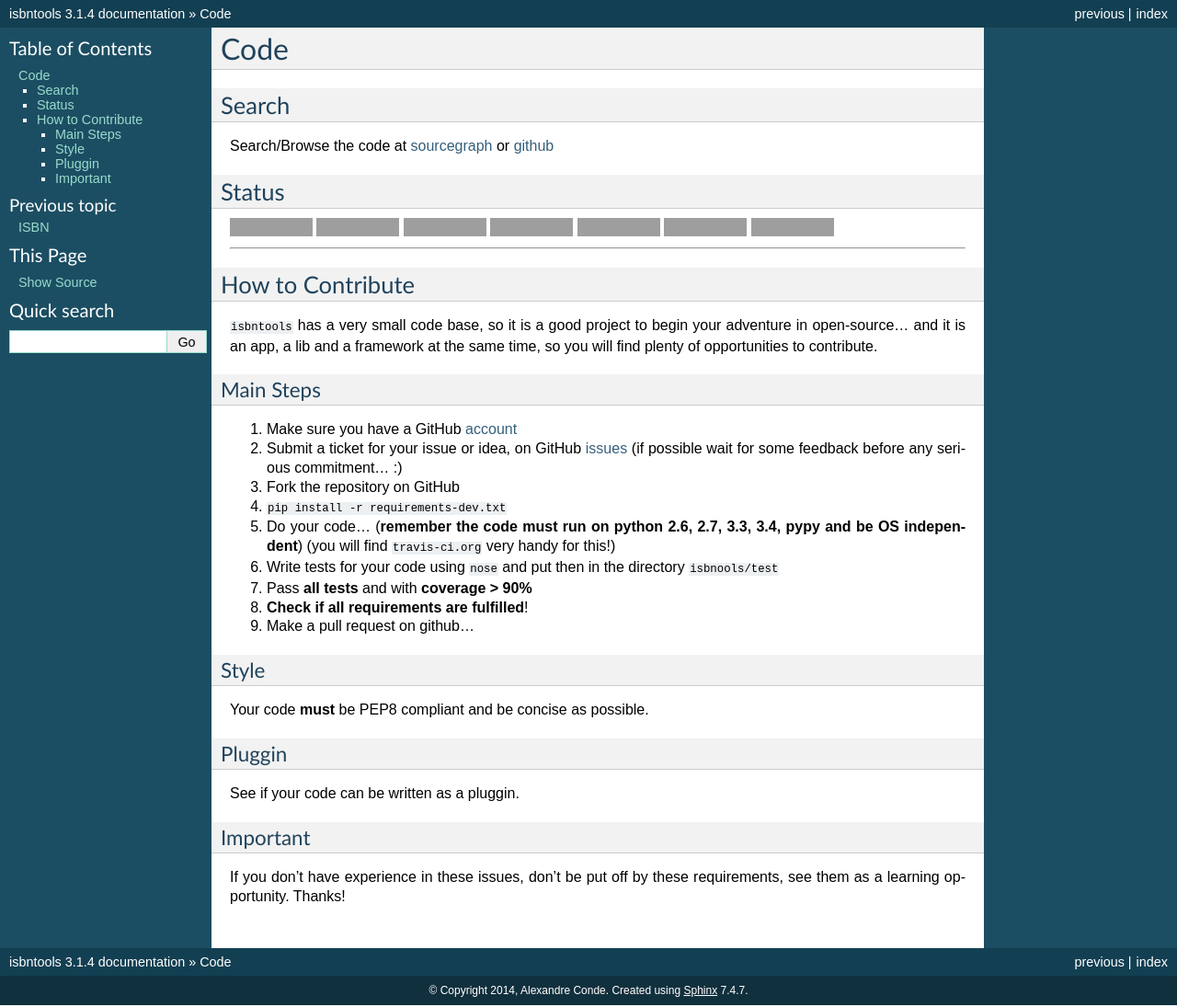
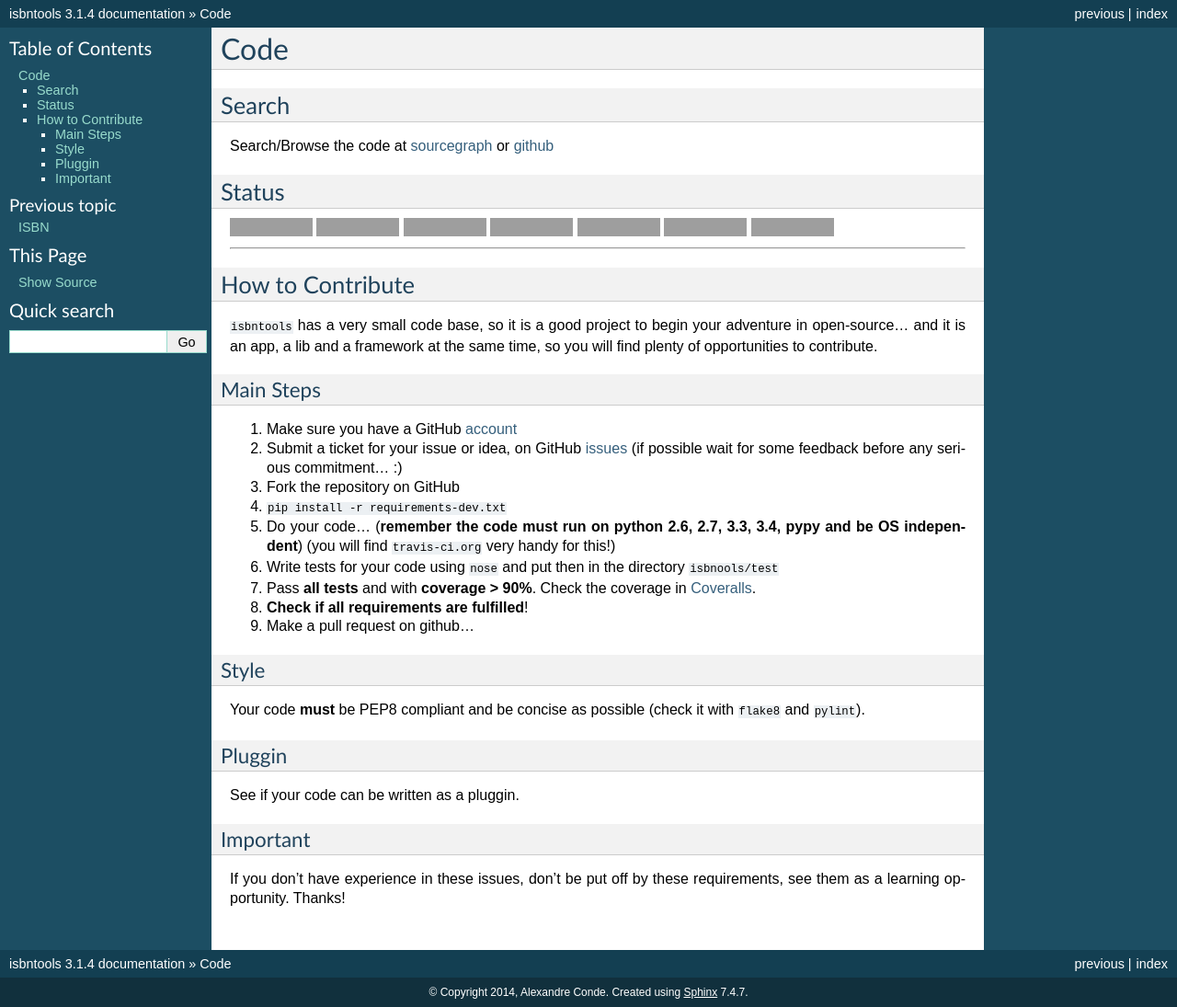
Before and after one commit to xlcnd/isbntools, a Sphinx documentation site: the page built from docs/code.rst, in a window 1280 px wide, cut to the strip 0-1095 px from the top of the page. Shown: the whole strip at 92% size. Built offline with Sphinx 7.4.7, drawn with Linux system fonts in a browser that asks for light colours; grey boxes are pictures that could not be loaded.

Commit message:
guidelines

```diff
--- a/docs/code.rst
+++ b/docs/code.rst
@@ -66,7 +66,8 @@ Main Steps
 5. Do your code... (**remember the code must run on python 2.6, 2.7, 3.3, 3.4, pypy
    and be OS independent**) (you will find ``travis-ci.org`` very handy for this!)
 6. Write tests for your code using ``nose`` and put then in the directory ``isbnools/test``
-7. Pass **all tests** and with **coverage > 90%**
+7. Pass **all tests** and with **coverage > 90%**.
+   Check the coverage in Coveralls_.
 8. **Check if all requirements are fulfilled**!
 9. Make a pull request on github...
 
@@ -75,7 +76,8 @@ Main Steps
 Style
 ^^^^^
 
-Your code **must** be PEP8 compliant and be concise as possible.
+Your code **must** be PEP8 compliant and be concise as possible (check it with
+``flake8`` and ``pylint``).
 
 
 
@@ -98,3 +100,4 @@ see them as a learning opportunity. Thanks!
 .. _github: http://bit.ly/1oTm5ze
 .. _account: https://github.com/signup/free
 .. _issues: https://github.com/xlcnd/isbntools/issues
+.. _Coveralls: http://bit.ly/1mWwjuE
```
Also changed, not shown: CONTRIBUTING.md (+6 -2 lines), 3 other files.
